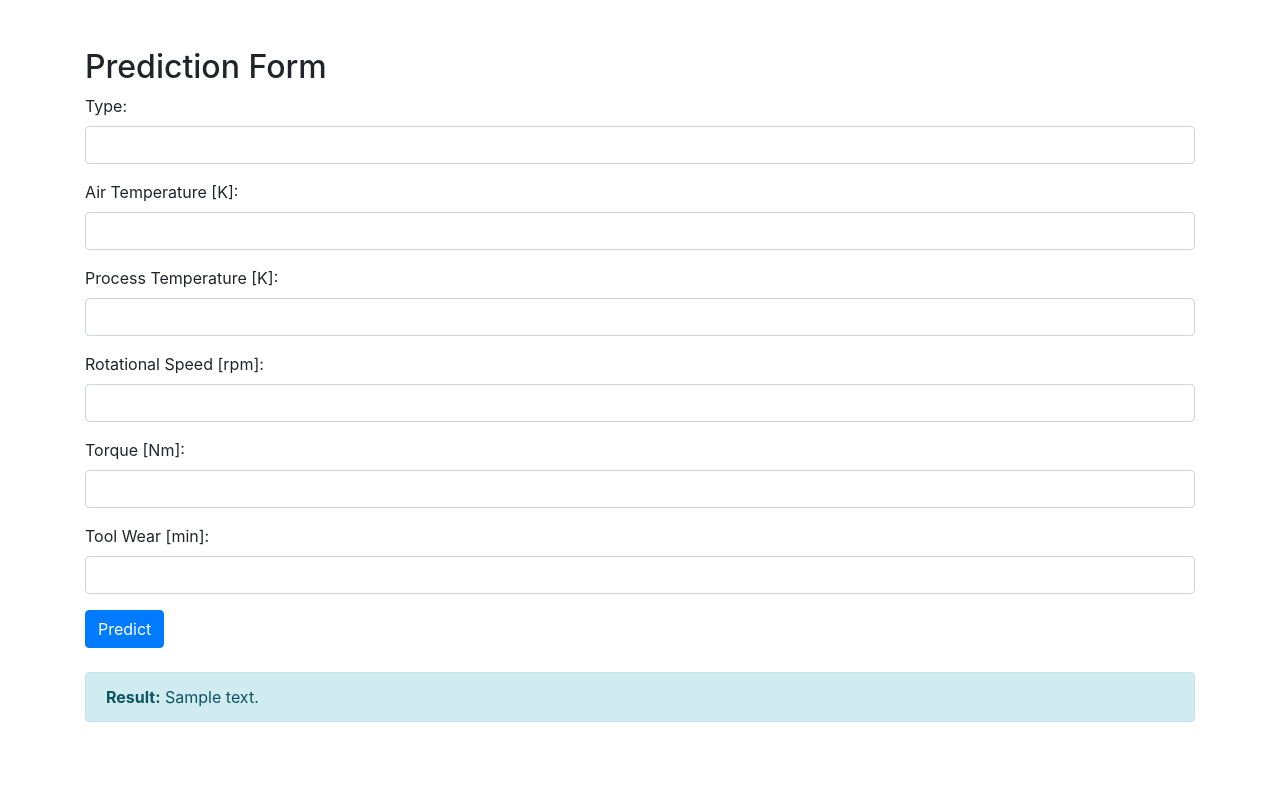
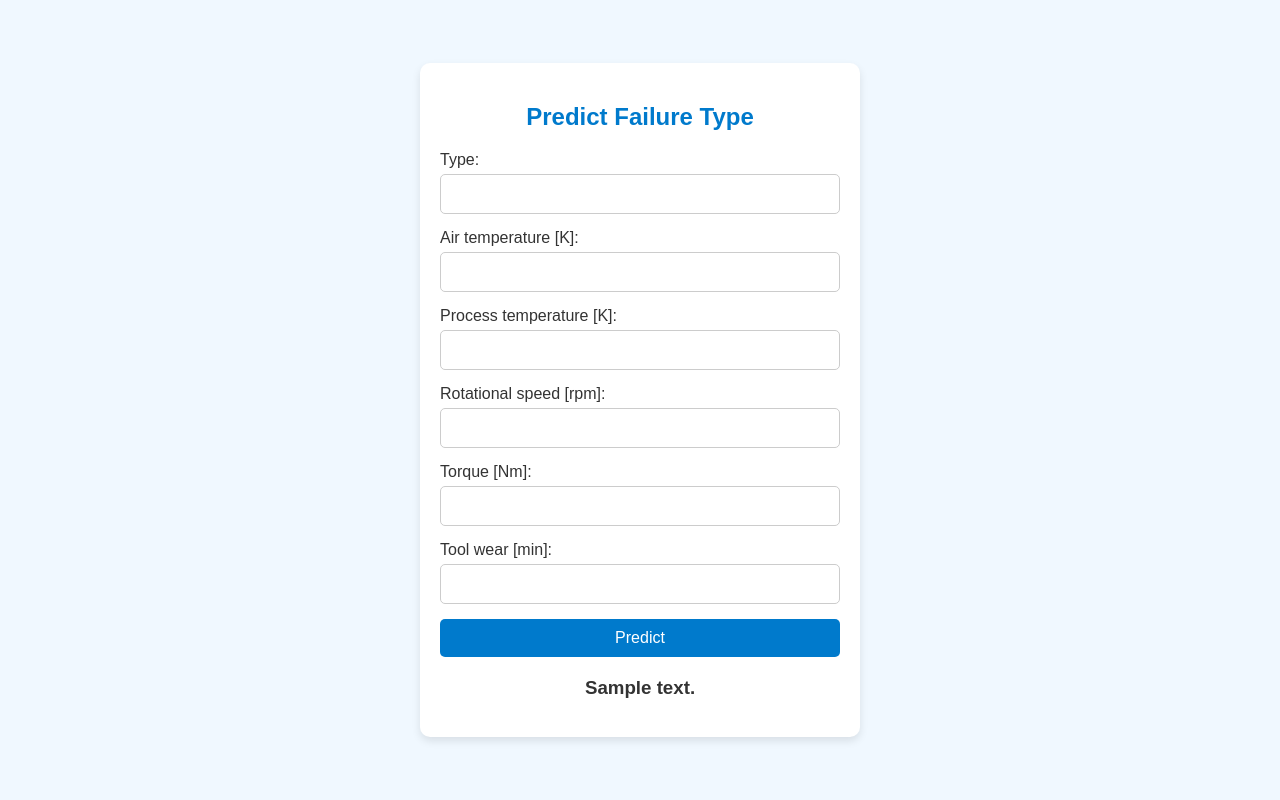
Before and after one commit to kiran385/Predictive-Machine-Maintenance, a Flask app: template templates/index.html in a window 1280 px wide. Run offline with Flask 3, Linux system fonts and the light colour scheme; the template is opened without the code that fills it: most values are stand-ins (such as "Sample title", 1, 10 or a date in 2020); parts of the project's set-up code (start-up, migrations or seed data) failed here and were passed over; some libraries are stand-ins or nearby versions.

Commit message:
Push by Kiran Baraiya on 08/10/2024

```diff
--- a/app.py
+++ b/app.py
@@ -1,31 +1,33 @@
 from flask import Flask, render_template, request
+import pandas as pd
+from sklearn.ensemble import RandomForestClassifier
+from sklearn.preprocessing import LabelEncoder
+from sklearn.model_selection import train_test_split
 import joblib
-import pandas as pd
-from sklearn.model_selection import train_test_split
-from sklearn.ensemble import RandomForestClassifier
-from sklearn.metrics import accuracy_score
 
 app = Flask(__name__)
 
 # Load and prepare the dataset
 data = pd.read_csv('predictive_maintenance.csv')
 
-# Assuming 'Target' is the column with labels and the rest are features
-X = data.drop('Target', axis=1)
-y = data['Target']
+# Separate features and target variable
+X = data[['Type', 'Air temperature [K]', 'Process temperature [K]', 'Rotational speed [rpm]', 'Torque [Nm]', 'Tool wear [min]']]
+y = data['Failure Type']
 
-# Convert categorical features to numeric using One-Hot Encoding
-X = pd.get_dummies(X)
+# Encode categorical features
+label_encoder = LabelEncoder()
+X.loc[:, 'Type'] = label_encoder.fit_transform(X['Type'])
 
-# Split the data into training and testing sets (80% train, 20% test)
+# Split the data into training and testing sets
 X_train, X_test, y_train, y_test = train_test_split(X, y, test_size=0.2, random_state=42)
 
-# Create a Random Forest model and train it
-model = RandomForestClassifier()
+# Train the RandomForest model
+model = RandomForestClassifier(n_estimators=100, random_state=42)
 model.fit(X_train, y_train)
 
-# Save the trained model
+# Save the trained model and label encoder
 joblib.dump(model, 'model.pkl')
+joblib.dump(label_encoder, 'label_encoder.pkl')
 
 # Home route
 @app.route('/')
@@ -35,38 +37,41 @@ def home():
 # Prediction route
 @app.route('/predict', methods=['POST'])
 def predict():
-    # Get form values from the user input
+    # Get input values from the form
     input_data = request.form.to_dict()
 
-    # Create a DataFrame with the same structure as training data
-    features = {
-        'Type': input_data['Type'],  # Keep 'Type' as a string
-        'Air temperature [K]': float(input_data['Air temperature [K]']),
-        'Process temperature [K]': float(input_data['Process temperature [K]']),
-        'Rotational speed [rpm]': float(input_data['Rotational speed [rpm]']),
-        'Torque [Nm]': float(input_data['Torque [Nm]']),
-        'Tool wear [min]': float(input_data['Tool wear [min]'])
+    # Get values from the form
+    input_type = input_data['Type']
+    air_temp = float(input_data['Air temperature [K]'])
+    process_temp = float(input_data['Process temperature [K]'])
+    rotational_speed = float(input_data['Rotational speed [rpm]'])
+    torque = float(input_data['Torque [Nm]'])
+    tool_wear = float(input_data['Tool wear [min]'])
+
+    # Load the trained model and label encoder
+    model = joblib.load('model.pkl')
+    label_encoder = joblib.load('label_encoder.pkl')
+
+    # Encode the 'Type' input
+    input_type_encoded = label_encoder.transform([input_type])[0]
+
+    # Create a DataFrame for the input features
+    input_features = {
+        'Type': input_type_encoded,
+        'Air temperature [K]': air_temp,
+        'Process temperature [K]': process_temp,
+        'Rotational speed [rpm]': rotational_speed,
+        'Torque [Nm]': torque,
+        'Tool wear [min]': tool_wear
     }
+    input_df = pd.DataFrame([input_features])
 
-    # Create a DataFrame from the input data
-    input_df = pd.DataFrame([features])
+    # Make the prediction
+    prediction = model.predict(input_df)[0]
 
-    # Apply one-hot encoding to match the training set's feature structure
-    input_df = pd.get_dummies(input_df)
+    # Convert prediction to readable format
+    result_text = f'Predicted Failure Type: {prediction}'
 
-    # Reindex to ensure all features are present
-    input_df = input_df.reindex(columns=X.columns, fill_value=0)
-
-    # Use the model to predict the result
-    prediction = model.predict(input_df)
-
-    # Convert prediction to human-readable format
-    if prediction[0] == 1:
-        result_text = 'Maintenance is needed'
-    else:
-        result_text = 'No maintenance needed'
-
-    # Return the prediction to the frontend
     return render_template('index.html', prediction_text=result_text)
 
 if __name__ == '__main__':
--- a/templates/index.html
+++ b/templates/index.html
@@ -3,49 +3,105 @@
 <head>
     <meta charset="UTF-8">
     <meta name="viewport" content="width=device-width, initial-scale=1.0">
-    <title>Prediction App</title>
-    <link rel="stylesheet" href="https://stackpath.bootstrapcdn.com/bootstrap/4.5.2/css/bootstrap.min.css">
+    <title>Predictive Maintenance</title>
+    <style>
+        body {
+            font-family: Arial, sans-serif;
+            background-color: #f0f8ff;
+            margin: 0;
+            padding: 0;
+            display: flex;
+            justify-content: center;
+            align-items: center;
+            height: 100vh;
+        }
+
+        .container {
+            background-color: #fff;
+            border-radius: 10px;
+            box-shadow: 0 4px 8px rgba(0, 0, 0, 0.1);
+            padding: 20px;
+            max-width: 400px;
+            width: 100%;
+        }
+
+        h2 {
+            text-align: center;
+            color: #007acc;
+            margin-bottom: 20px;
+        }
+
+        form {
+            display: flex;
+            flex-direction: column;
+        }
+
+        label {
+            margin-bottom: 5px;
+            color: #333;
+        }
+
+        input[type="text"], input[type="number"] {
+            padding: 10px;
+            margin-bottom: 15px;
+            border: 1px solid #ccc;
+            border-radius: 5px;
+            font-size: 16px;
+        }
+
+        input[type="number"] {
+            /* Prevent negative values for the temperature and torque */
+            min: 0;
+        }
+
+        input[type="submit"] {
+            padding: 10px;
+            background-color: #007acc;
+            color: white;
+            border: none;
+            border-radius: 5px;
+            font-size: 16px;
+            cursor: pointer;
+            transition: background-color 0.3s ease;
+        }
+
+        input[type="submit"]:hover {
+            background-color: #005f99;
+        }
+
+        h3 {
+            text-align: center;
+            color: #333;
+            margin-top: 20px;
+        }
+    </style>
 </head>
 <body>
-    <div class="container mt-5">
-        <h2>Prediction Form</h2>
+    <div class="container">
+        <h2>Predict Failure Type</h2>
         <form action="/predict" method="POST">
-            <div class="form-group">
-                <label for="Type">Type:</label>
-                <input type="text" class="form-control" id="Type" name="Type" required>
-            </div>
-            <div class="form-group">
-                <label for="Air temperature [K]">Air Temperature [K]:</label>
-                <input type="number" step="any" class="form-control" id="Air temperature [K]" name="Air temperature [K]" required>
-            </div>
-            <div class="form-group">
-                <label for="Process temperature [K]">Process Temperature [K]:</label>
-                <input type="number" step="any" class="form-control" id="Process temperature [K]" name="Process temperature [K]" required>
-            </div>
-            <div class="form-group">
-                <label for="Rotational speed [rpm]">Rotational Speed [rpm]:</label>
-                <input type="number" step="any" class="form-control" id="Rotational speed [rpm]" name="Rotational speed [rpm]" required>
-            </div>
-            <div class="form-group">
-                <label for="Torque [Nm]">Torque [Nm]:</label>
-                <input type="number" step="any" class="form-control" id="Torque [Nm]" name="Torque [Nm]" required>
-            </div>
-            <div class="form-group">
-                <label for="Tool wear [min]">Tool Wear [min]:</label>
-                <input type="number" step="any" class="form-control" id="Tool wear [min]" name="Tool wear [min]" required>
-            </div>
-            <button type="submit" class="btn btn-primary">Predict</button>
+            <label for="Type">Type:</label>
+            <input type="text" id="Type" name="Type" required>
+
+            <label for="Air temperature [K]">Air temperature [K]:</label>
+            <input type="number" id="Air temperature [K]" name="Air temperature [K]" step="any" required>
+
+            <label for="Process temperature [K]">Process temperature [K]:</label>
+            <input type="number" id="Process temperature [K]" name="Process temperature [K]" step="any" required>
+
+            <label for="Rotational speed [rpm]">Rotational speed [rpm]:</label>
+            <input type="number" id="Rotational speed [rpm]" name="Rotational speed [rpm]" step="any" required>
+
+            <label for="Torque [Nm]">Torque [Nm]:</label>
+            <input type="number" id="Torque [Nm]" name="Torque [Nm]" step="any" required>
+
+            <label for="Tool wear [min]">Tool wear [min]:</label>
+            <input type="number" id="Tool wear [min]" name="Tool wear [min]" step="any" required>
+
+            <input type="submit" value="Predict">
         </form>
 
-        {% if prediction_text %}
-            <div class="mt-4 alert alert-info">
-                <strong>Result:</strong> {{ prediction_text }}
-            </div>
-        {% endif %}
+        <h3>{{ prediction_text }}</h3>
     </div>
-
-    <script src="https://code.jquery.com/jquery-3.5.1.slim.min.js"></script>
-    <script src="https://cdn.jsdelivr.net/npm/@popperjs/core@2.0.7/dist/umd/popper.min.js"></script>
-    <script src="https://stackpath.bootstrapcdn.com/bootstrap/4.5.2/js/bootstrap.min.js"></script>
 </body>
 </html>
```
